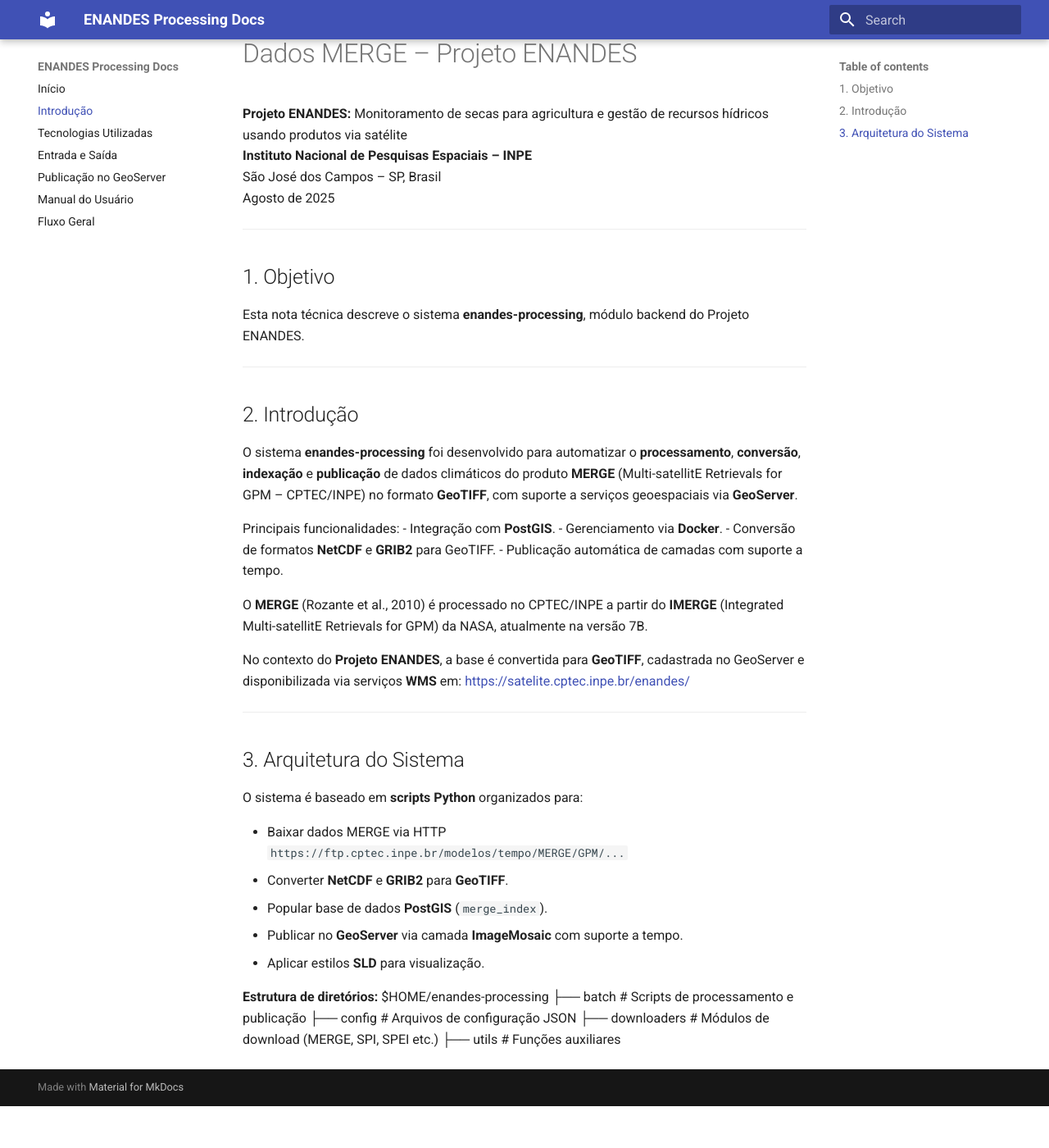
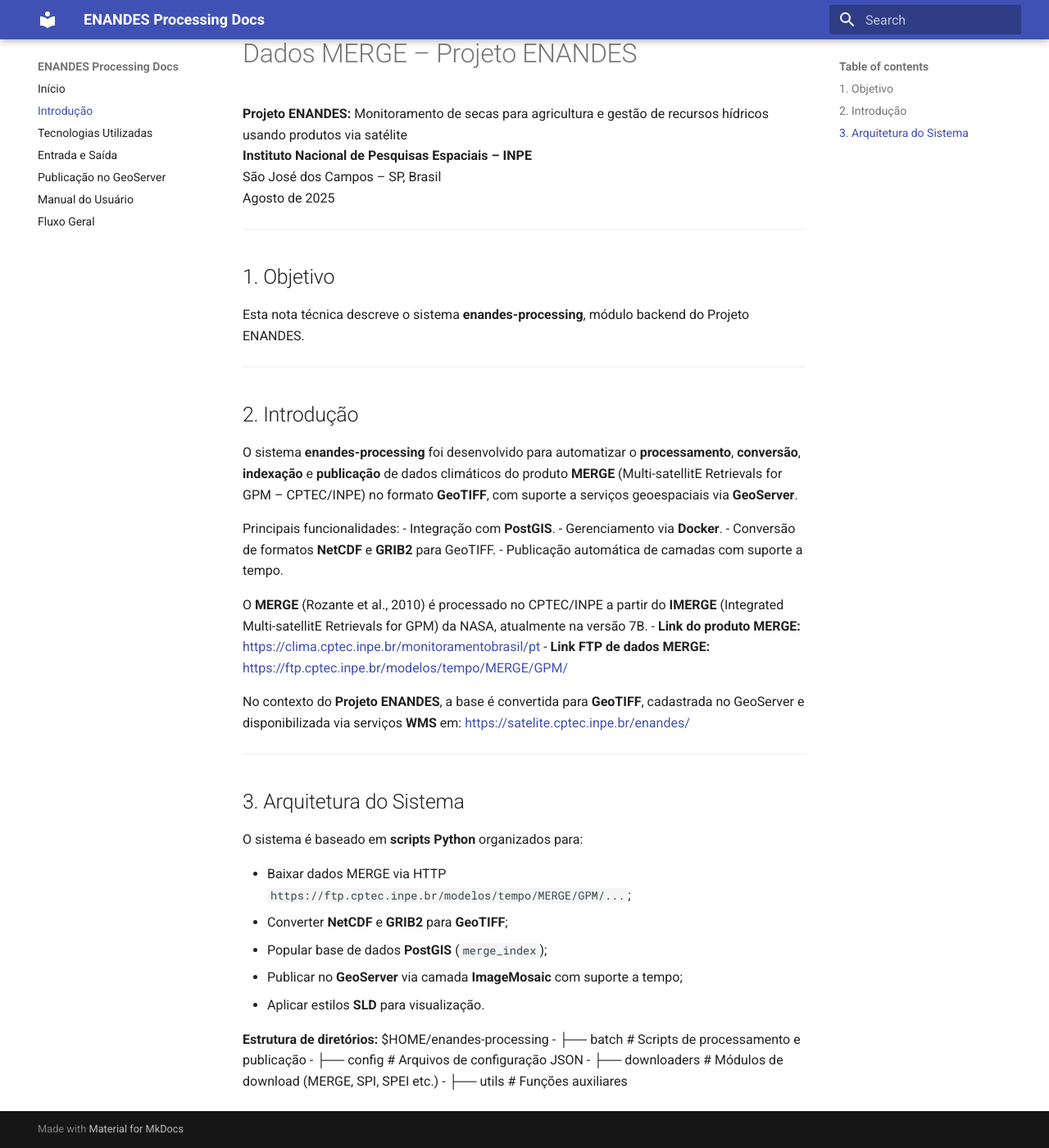
Before and after one commit to jurandirventura/enandes-docs, an MkDocs documentation site: the page built from docs/introduction.md, in a window 1280 px wide and 1400 px high, scrolled down 95 px. Shown: the whole window at 82% size. Built offline with MkDocs 1.6.1 and Material for MkDocs 9.7.7, drawn with Linux system fonts in a browser that asks for light colours; before the commit the page ends 1444 px from its top, so only the background shows below that.

Commit message:
atualização...

```diff
--- a/docs/introduction.md
+++ b/docs/introduction.md
@@ -22,6 +22,8 @@ Principais funcionalidades:
 - Publicação automática de camadas com suporte a tempo.
 
 O **MERGE** (Rozante et al., 2010) é processado no CPTEC/INPE a partir do **IMERGE** (Integrated Multi-satellitE Retrievals for GPM) da NASA, atualmente na versão 7B.
+- **Link do produto MERGE:** https://clima.cptec.inpe.br/monitoramentobrasil/pt
+- **Link FTP de dados MERGE:** https://ftp.cptec.inpe.br/modelos/tempo/MERGE/GPM/
 
 No contexto do **Projeto ENANDES**, a base é convertida para **GeoTIFF**, cadastrada no GeoServer e disponibilizada via serviços **WMS** em:
 [https://satelite.cptec.inpe.br/enandes/](https://satelite.cptec.inpe.br/enandes/)
@@ -32,15 +34,15 @@ No contexto do **Projeto ENANDES**, a base é convertida para **GeoTIFF**, cadas
 O sistema é baseado em **scripts Python** organizados para:
 
 - Baixar dados MERGE via HTTP
-  `https://ftp.cptec.inpe.br/modelos/tempo/MERGE/GPM/...`
-- Converter **NetCDF** e **GRIB2** para **GeoTIFF**.
-- Popular base de dados **PostGIS** (`merge_index`).
-- Publicar no **GeoServer** via camada **ImageMosaic** com suporte a tempo.
+  `https://ftp.cptec.inpe.br/modelos/tempo/MERGE/GPM/...`;
+- Converter **NetCDF** e **GRIB2** para **GeoTIFF**;
+- Popular base de dados **PostGIS** (`merge_index`);
+- Publicar no **GeoServer** via camada **ImageMosaic** com suporte a tempo;
 - Aplicar estilos **SLD** para visualização.
 
 **Estrutura de diretórios:**
 $HOME/enandes-processing
-├── batch # Scripts de processamento e publicação
-├── config # Arquivos de configuração JSON
-├── downloaders # Módulos de download (MERGE, SPI, SPEI etc.)
-├── utils # Funções auxiliares
+- ├── batch # Scripts de processamento e publicação
+- ├── config # Arquivos de configuração JSON
+- ├── downloaders # Módulos de download (MERGE, SPI, SPEI etc.)
+- ├── utils # Funções auxiliares
```
Also changed, not shown: docs/index.md (+3 -3 lines).
